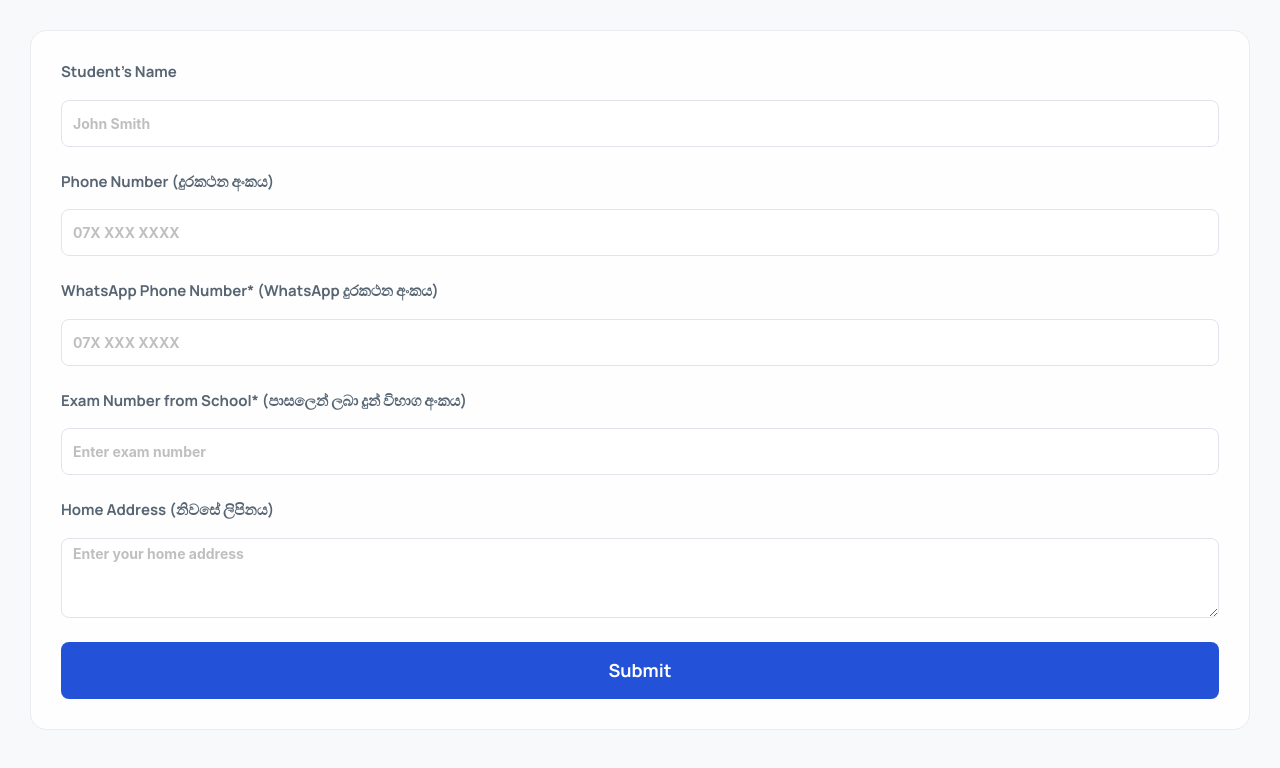
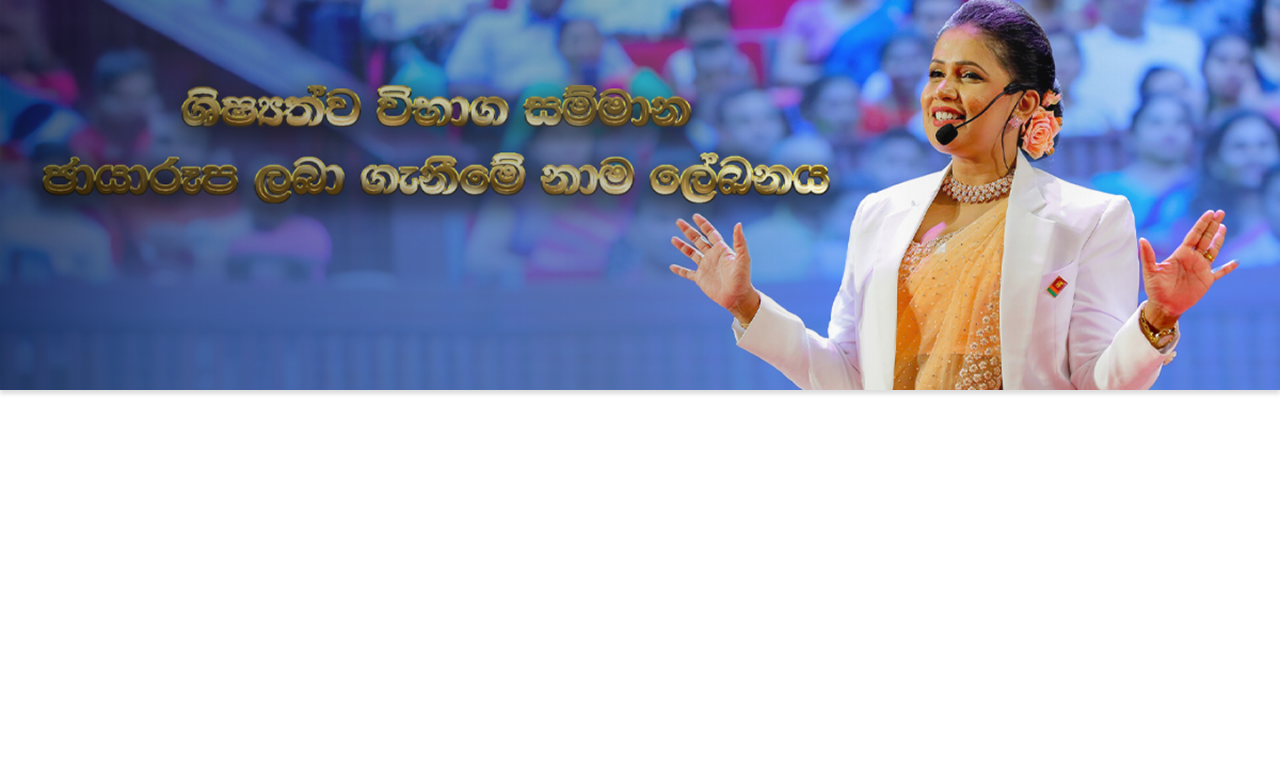
Before and after one commit to Lasith22/graduation-app, a React (Vite) app: page / in a window 1280 px wide. Shown: the top 768 px of the page. Built offline with nearby package versions, Linux system fonts and the light colour scheme.

Commit message:
Add React Router and restructure app layout with Home page and Hero component

```diff
--- a/package.json
+++ b/package.json
@@ -16,6 +16,7 @@
     "formik": "^2.4.6",
     "react": "^19.0.0",
     "react-dom": "^19.0.0",
+    "react-router": "^7.3.0",
     "tailwindcss": "^4.0.12"
   },
   "devDependencies": {
--- a/src/App.jsx
+++ b/src/App.jsx
@@ -1,12 +1,16 @@
-import SimpleFirestoreButton from './components/ SimpleFirestoreButton';
 import MainForm from './components/MainForm';
+import { Routes, Route } from 'react-router';
+import Home from './pages/Home';
 
 function App() {
   return (
     <>
-      <div className=" min-h-screen bg-[#F7F9FA] p-[30px]">
+      <Routes>
+        <Route path="/" element={<Home />} />
+      </Routes>
+      {/* <div className=" min-h-screen bg-[#F7F9FA] p-[30px]">
         <MainForm />
-      </div>
+      </div> */}
     </>
   );
 }
--- a/src/components/ SimpleFirestoreButton.jsx
+++ /dev/null
@@ -1,39 +0,0 @@
-import React, { useState } from 'react';
-import { collection, addDoc } from 'firebase/firestore';
-import { db } from '../firebase';
-
-function SimpleFirestoreButton() {
-  const [status, setStatus] = useState('');
-
-  const addDataToFirestore = async () => {
-    try {
-      const docRef = await addDoc(collection(db, 'clickss'), { pako: 'hell' });
-    } catch (error) {
-      console.error('Error adding document: ', error);
-      setStatus(`Error: ${error.message}`);
-    }
-  };
-
-  return (
-    <div style={{ padding: '20px', textAlign: 'center' }}>
-      <button
-        onClick={addDataToFirestore}
-        style={{
-          padding: '10px 20px',
-          fontSize: '16px',
-          backgroundColor: '#4285F4',
-          color: 'white',
-          border: 'none',
-          borderRadius: '4px',
-          cursor: 'pointer',
-        }}
-      >
-        Add Data to Firestore
-      </button>
-
-      <p style={{ marginTop: '10px' }}>{status}</p>
-    </div>
-  );
-}
-
-export default SimpleFirestoreButton;
--- /dev/null
+++ b/src/components/home/Hero.jsx
@@ -0,0 +1,22 @@
+import React from 'react';
+import MainLogo from '../../assets/MainImage.png';
+
+const Hero = () => {
+  return (
+    <div className="w-full relative">
+      <img src={MainLogo} alt="Hero Image" className="w-full object-contain" />
+      {/* Overlay with gradient, opacity, and shadow */}
+      <div
+        className="absolute inset-0"
+        style={{
+          opacity: 0.54,
+          background:
+            'linear-gradient(90deg, #000 0.04%, rgba(44, 42, 42, 0.79) 13.97%, rgba(52, 46, 46, 0.65) 23.64%, rgba(65, 62, 62, 0.54) 36.1%, rgba(77, 77, 77, 0.66) 46.41%, rgba(94, 89, 89, 0.39) 56.08%, rgba(111, 111, 111, 0.00) 66.18%, rgba(136, 132, 132, 0.24) 78.43%, rgba(145, 141, 141, 0.00) 89.44%, rgba(145, 141, 141, 0.00) 99.92%)',
+          boxShadow: '0px 4px 4px 0px rgba(0, 0, 0, 0.25)',
+        }}
+      ></div>
+    </div>
+  );
+};
+
+export default Hero;
--- a/src/index.css
+++ b/src/index.css
@@ -4,3 +4,8 @@
 @theme {
   --font-primary: 'Manrope', 'sans-serif';
 }
+
+/* Custom background images */
+.bg-banner-image {
+  background-image: url('../assets/MainImage.png');
+}
--- a/src/main.jsx
+++ b/src/main.jsx
@@ -2,9 +2,10 @@ import { StrictMode } from 'react';
 import { createRoot } from 'react-dom/client';
 import App from './App.jsx';
 import './index.css';
+import { BrowserRouter } from 'react-router';
 
 createRoot(document.getElementById('root')).render(
-  <StrictMode>
+  <BrowserRouter>
     <App />
-  </StrictMode>
+  </BrowserRouter>
 );
--- /dev/null
+++ b/src/pages/Home.jsx
@@ -0,0 +1,12 @@
+import React from 'react';
+import Hero from '../components/home/Hero';
+
+const Home = () => {
+  return (
+    <>
+      <Hero />
+    </>
+  );
+};
+
+export default Home;
```
Also changed, not shown: src/assets/MainImage.png (added), 1 other file (tests, documents, lock files or other folders).
